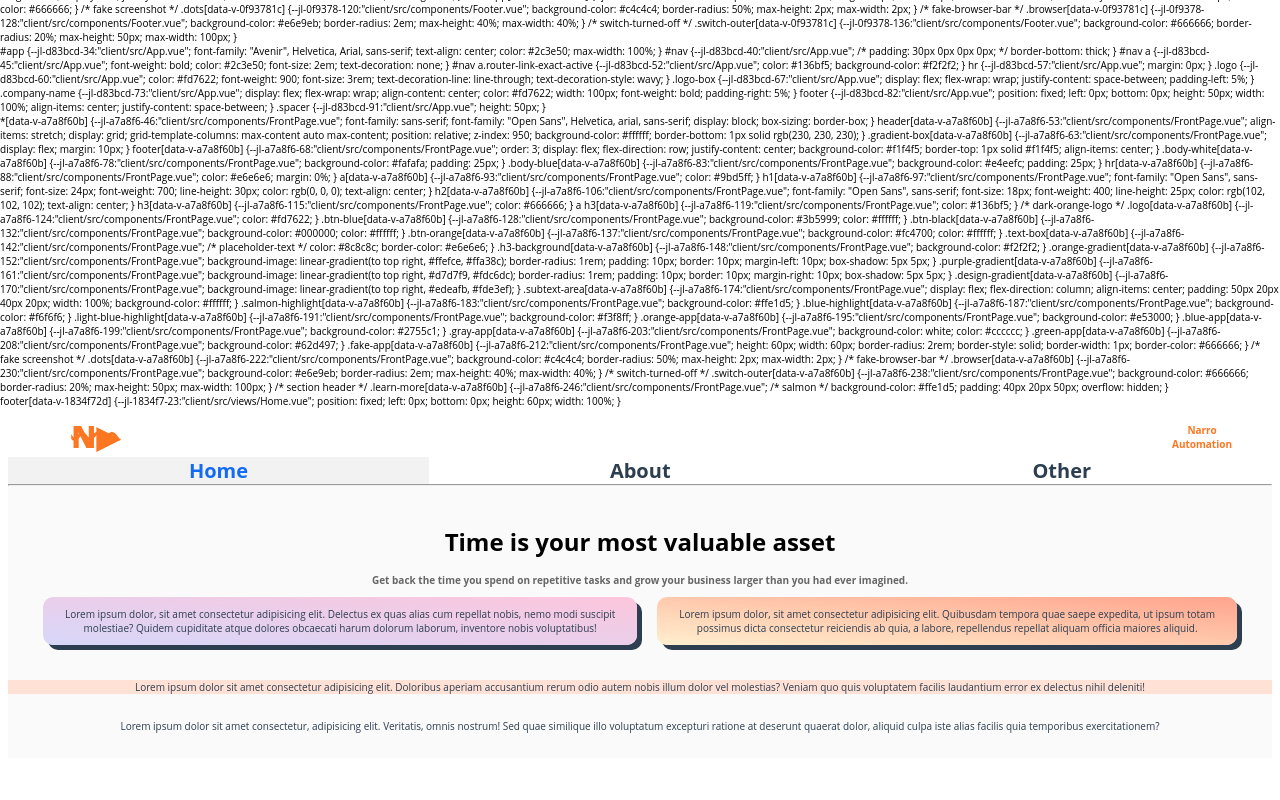
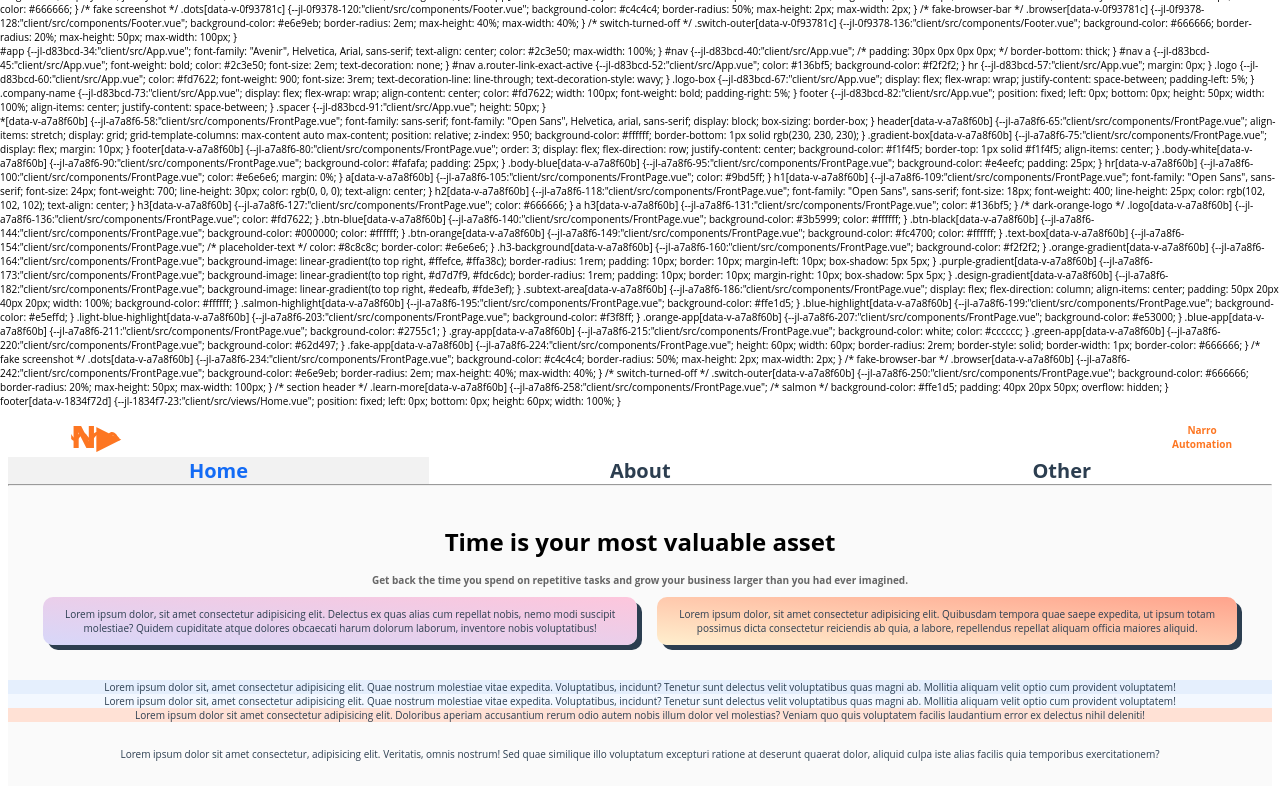
Before and after one commit to robertjbass/narro-app, a Vue app in the folder client/: page / in a window 1280 px wide. Shown: the part 1552-2352 px from the top of the page. Built offline with nearby package versions, Linux system fonts and the light colour scheme.

Commit message:
finished most layout

```diff
--- a/client/src/assets/styles.css
+++ b/client/src/assets/styles.css
@@ -138,7 +138,7 @@ h3 {
 }
 
 .blue-highlight {
-  background-color: #f6f6f6;
+  background-color: #e5effd;
 }
 
 
--- a/client/src/components/FrontPage.vue
+++ b/client/src/components/FrontPage.vue
@@ -17,6 +17,18 @@
           maiores aliquid.
         </div>
       </div>
+    </div>
+    <div class="blue-highlight">
+      Lorem ipsum dolor sit, amet consectetur adipisicing elit. Quae nostrum
+      molestiae vitae expedita. Voluptatibus, incidunt? Tenetur sunt delectus
+      velit voluptatibus quas magni ab. Mollitia aliquam velit optio cum
+      provident voluptatem!
+    </div>
+    <div class="light-blue-highlight">
+      Lorem ipsum dolor sit, amet consectetur adipisicing elit. Quae nostrum
+      molestiae vitae expedita. Voluptatibus, incidunt? Tenetur sunt delectus
+      velit voluptatibus quas magni ab. Mollitia aliquam velit optio cum
+      provident voluptatem!
     </div>
     <div class="salmon-highlight">
       Lorem ipsum dolor sit amet consectetur adipisicing elit. Doloribus aperiam
@@ -185,7 +197,7 @@ a h3 {
 }
 
 .blue-highlight {
-  background-color: #f6f6f6;
+  background-color: #e5effd;
 }
 
 .light-blue-highlight {
```
